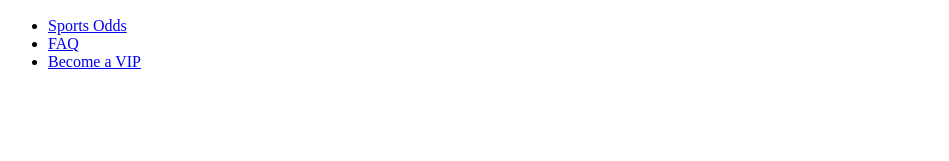
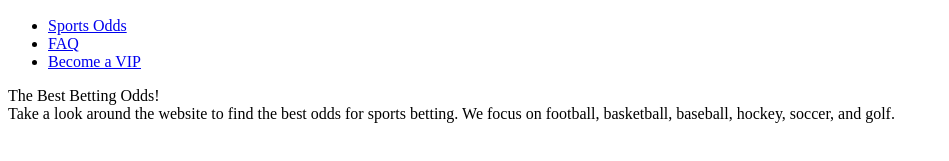
Before and after one commit to raymo108/Odin-Landing-Page, a plain HTML site: page index.html in a window 1280 px wide. Shown: the part 27-188 px from the top of the page, without its empty margins (0-949 px from the left). Drawn offline with Linux system fonts and the light colour scheme.

Commit message:
Add hero text and secondary hero text

```diff
--- a/index.html
+++ b/index.html
@@ -15,6 +15,11 @@
                 <li><a href="#">FAQ</a></li>
                 <li><a href="#">Become a VIP</a></li>
             </ul>
-
+            <div class="hero-main">
+                The Best Betting Odds!
+            </div>
+                <div class="hero-second">
+                    Take a look around the website to find the best odds for sports betting. We focus on football, basketball, baseball, hockey, soccer, and golf.
+                </div>
     </body>
 </html>
```
